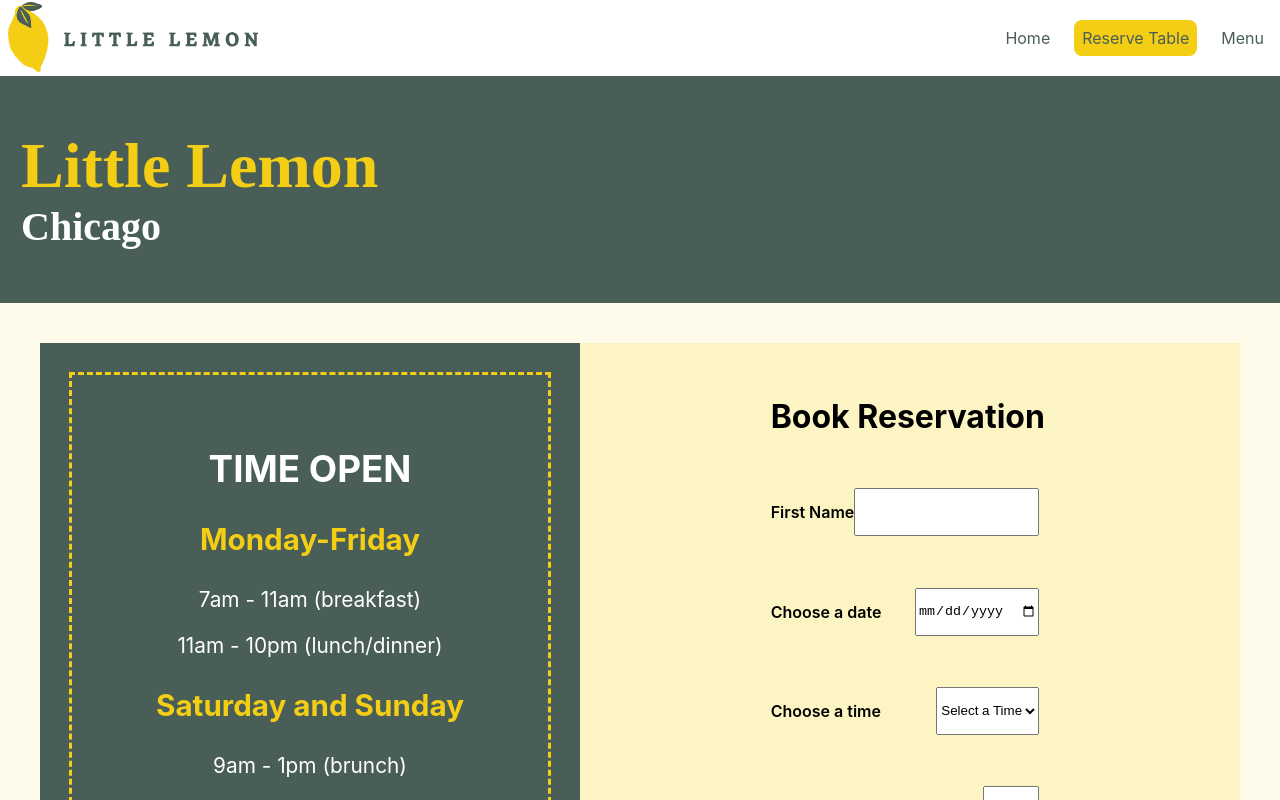
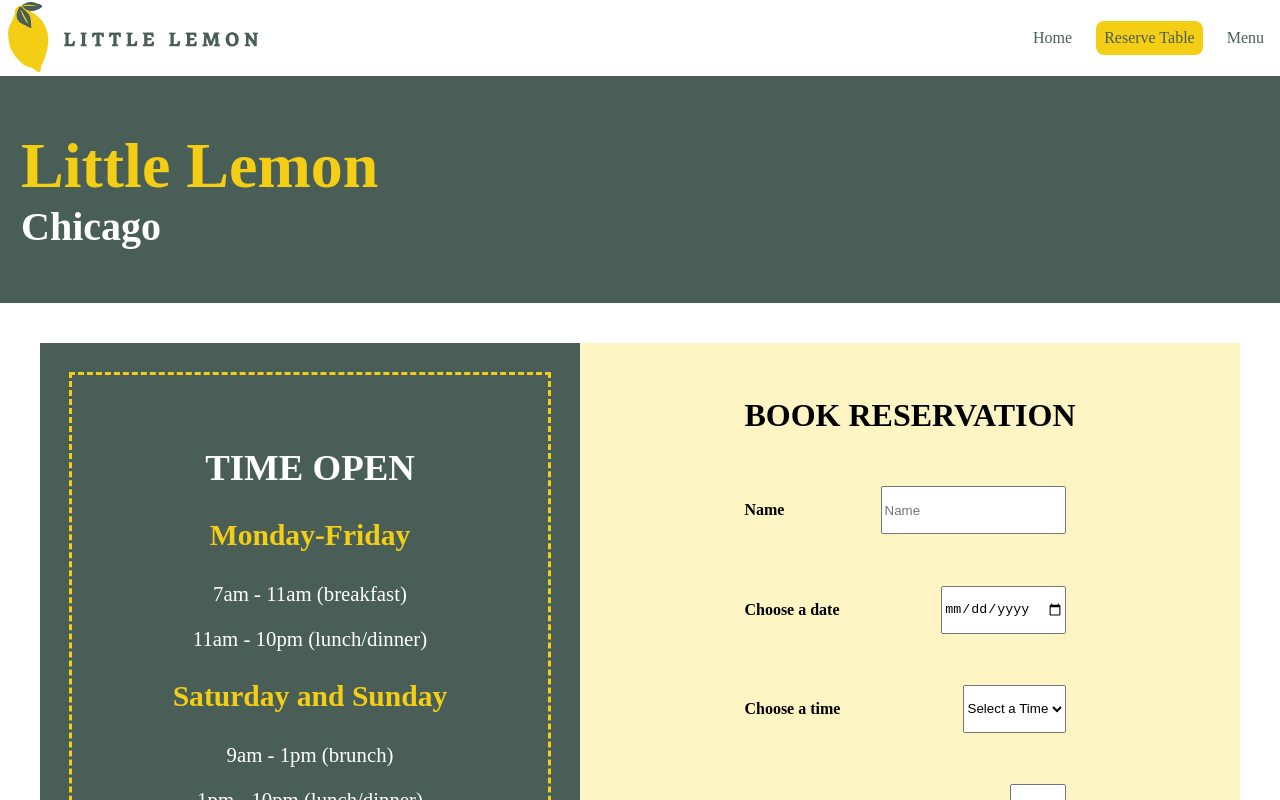
Before and after one commit to kdmatthews/littlelemonrestaurant, a React (Create React App) app: page /booking in a window 1280 px wide. Shown: the top 800 px of the page. Built offline with nearby package versions, Linux system fonts and the light colour scheme.

Commit message:
Navbar fixed

```diff
--- a/src/App.css
+++ b/src/App.css
@@ -3,9 +3,7 @@
   width: 100%;
   margin: 0px;
 }
-body{
-  margin: 0px;
-}
+
 .logo {
   height: 70px;
   width: 250px;
--- a/src/components/BookingForm.css
+++ b/src/components/BookingForm.css
@@ -1,13 +1,15 @@
   /*form*/
-body{
-    background-color:#fefbea ;
-}
+
   .booking-container{
     background-color: #fcf4c3;
     margin: 2.5rem;
     box-shadow: rgba(0, 0, 0, .1);
     display: grid;
     grid-template-columns: 45% 55%;
+    font-family: Markazi;
+   }
+   .booking-container h1{
+    text-transform: uppercase;
    }
 
    .time-container{
--- a/src/components/BookingForm.js
+++ b/src/components/BookingForm.js
@@ -43,8 +43,8 @@ function BookingForm(props){
         <form onSubmit={handleSubmit}>
             <h1>Book Reservation</h1>
             <div class="form-field">
-                <label htmlFor="name">First Name</label>
-                <input type="text" name="firstname" id="firstname" value={name} required onChange={(e) => setName(e.target.value)} />
+                <label htmlFor="name">Name</label>
+                <input type="text" name="firstname" placeholder='Name' id="firstname" value={name} required onChange={(e) => setName(e.target.value)} />
             </div>
             <div class="form-field">
             <label htmlFor="res-date">Choose a date</label>
--- a/src/components/Menu.css
+++ b/src/components/Menu.css
@@ -7,6 +7,7 @@
     color: #495E57;
     text-shadow: 0px 0px 3px #98afa7, 0px 0px 5px #98afa7, 0px 0px 5px #98afa7,
     0px 0px 10px #98afa7;
+    font-family: Markazi;
 }
 
 .menu-container h2{
@@ -17,6 +18,7 @@
     color: #495E57;
     text-shadow: 0px 0px 3px #98afa7, 0px 0px 5px #98afa7, 0px 0px 5px #98afa7,
     0px 0px 10px #98afa7;
+    font-family: Markazi;
 }
 
 
@@ -26,6 +28,7 @@
     justify-content: center;
     align-items: center;
     text-align: center;
+    font-family: Markazi;
 
 }
 
--- a/src/components/Nav.css
+++ b/src/components/Nav.css
@@ -1,3 +1,4 @@
+
 
 .nav-container{
     display: flex;
@@ -7,7 +8,9 @@
     top: 0;
     background-color: white;
     width: 100%;
+    font-family: Markazi;
 }
+
 
   nav li {
     list-style-type: none;
--- a/src/components/nav.js
+++ b/src/components/nav.js
@@ -5,6 +5,7 @@ import './Nav.css';
 function Nav() {
   const [ menuOpen, setMenuOpen ] = useState(false)
     return (
+      <div>
       <nav className="nav-container">
         <Link className="title" to='/'><img src="littlelemonlogo.jpg" alt="Little Lemon Logo with lemon image" className="logo" /></Link>
         <div className="menu" onClick={() => {
@@ -27,6 +28,7 @@ function Nav() {
 
        </ul>
       </nav>
+      </div>
     );
   }
   export default Nav;
```
